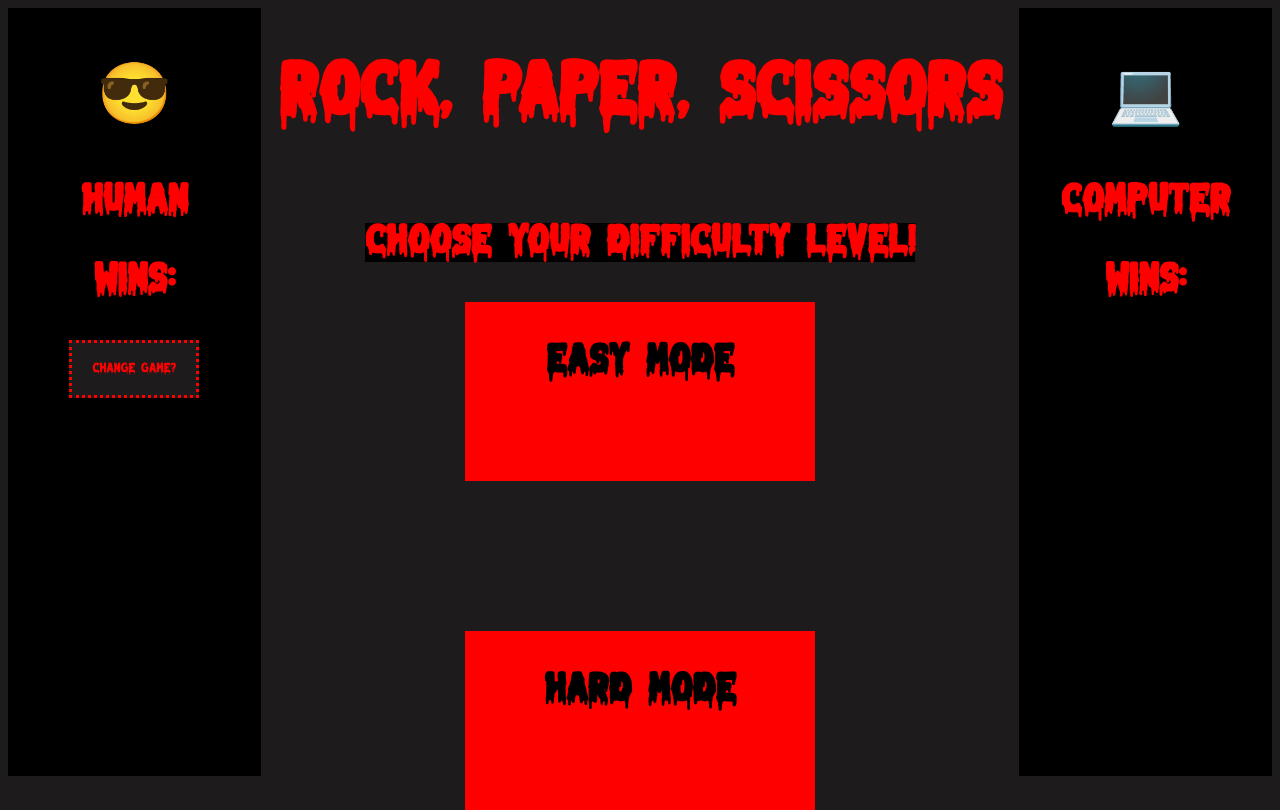
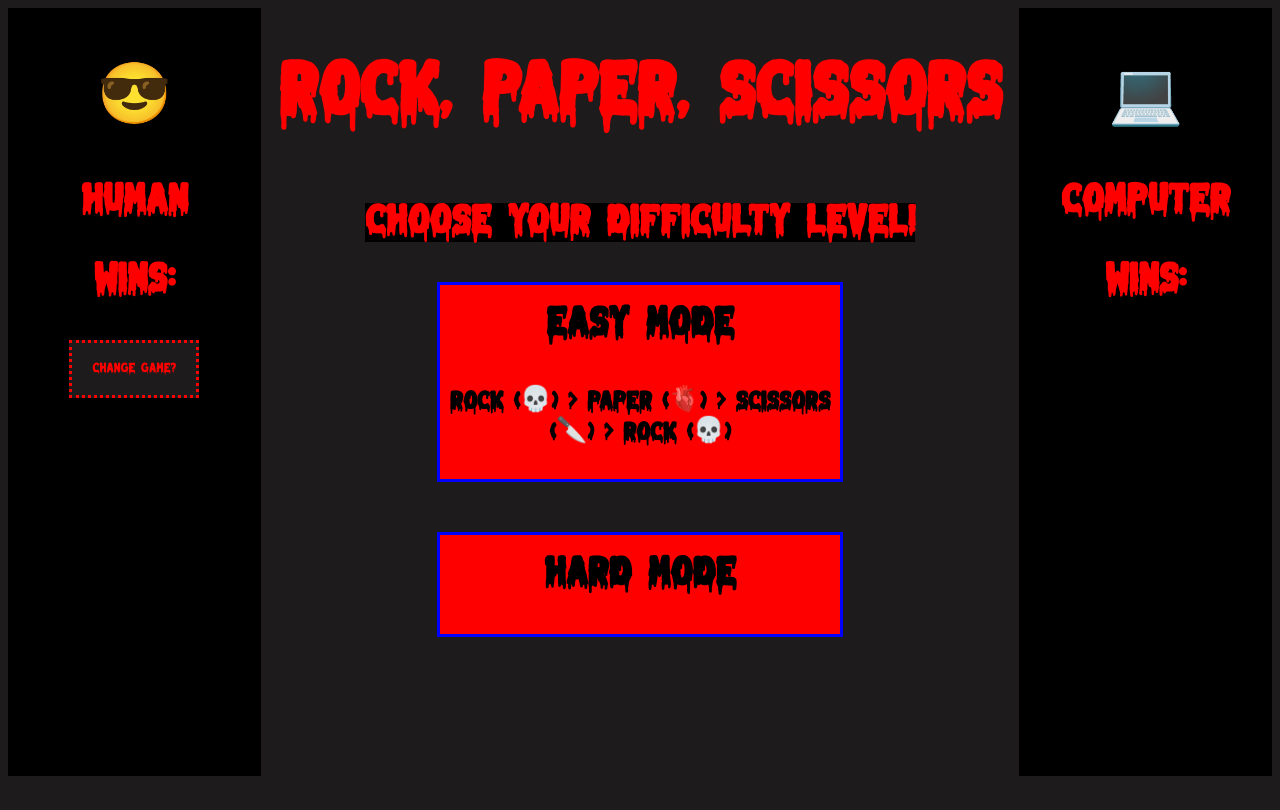
Before and after one commit to chrissycooper/rockpaperscissors, a plain HTML site: page index.html in a window 1280 px wide. Drawn offline with Linux system fonts and the light colour scheme.

Commit message:
feat: Add features to game board

```diff
--- a/index.html
+++ b/index.html
@@ -18,6 +18,7 @@
             <h3>Choose Your Difficulty Level!</h3>
             <div class="game-mode">
                 <h3 class="game-mode-text">easy mode</h3>
+                <h4>Rock (💀) > Paper (🫀) > Scissors (🔪) > Rock (💀)</h4>
             </div>
             <div class="game-mode">
                 <h3 class="game-mode-text">hard mode</h3>
--- a/styles.css
+++ b/styles.css
@@ -32,6 +32,13 @@ h2 {
 h3 {
     font-size: 40px;
     background-color: black;
+    margin-top: 20px;
+}
+
+h4 {
+    font-size: 25px;
+    background-color: red;
+    color: black;
 }
 
 main {
@@ -44,14 +51,13 @@ main {
 .game-mode-text {
     color: black;
     background-color: red;
-    margin-bottom: 100px;
 }
 
 .game-mode {
     background-color: red;
-    /* border: solid blue; */
-    width: 350px;
-    margin-bottom: 150px
+    border: solid blue;
+    width: 400px;
+    margin-bottom: 50px
 }
 
 
@@ -64,4 +70,5 @@ aside {
 button {
     padding: 20px;
     border: dotted red;
+    /* align-self: flex-end; DIDNT WORK BUT I WANT IT TO*/
 }
```
